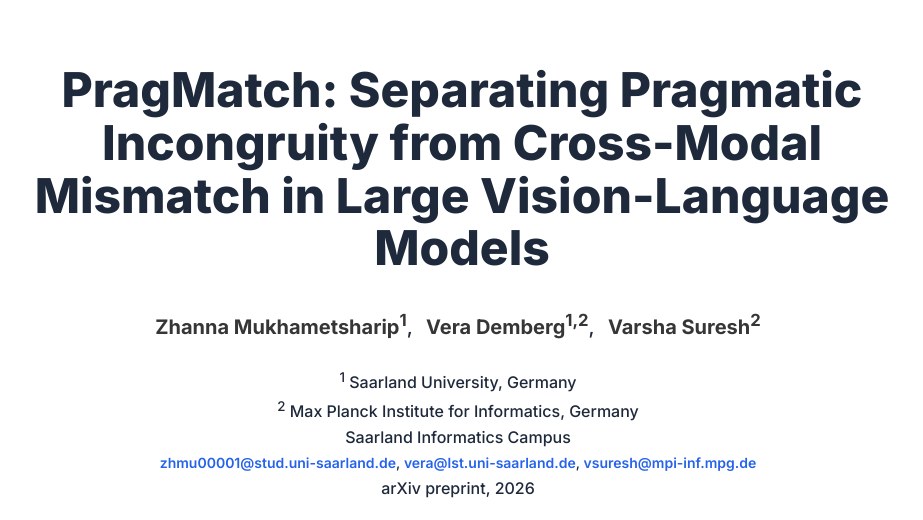
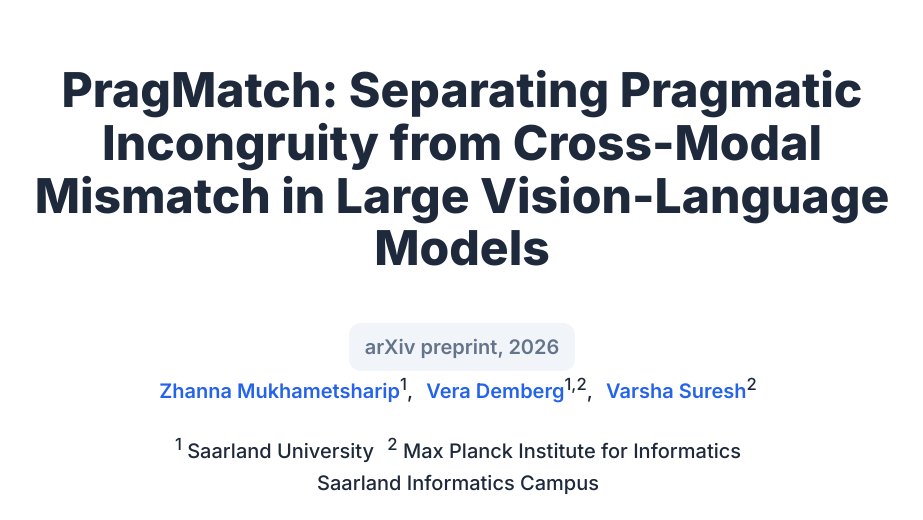
Before and after one commit to zh021120/pragmatch-project-page, a plain HTML site: page index.html in a window 1280 px wide. Shown: the top 520 px of the page, without its empty margins (178-1101 px from the left). Drawn offline with nearby package versions, Linux system fonts and the light colour scheme; some icons are missing.

Commit message:
Update3 index.html

```diff
--- a/index.html
+++ b/index.html
@@ -200,45 +200,39 @@
               PragMatch: Separating Pragmatic Incongruity from Cross-Modal Mismatch in Large Vision-Language Models
             </h1>
 
+
+<!-- Publication information -->
+<div class="is-size-5 publication-venue">
+  arXiv preprint, 2026
+</div>
+
 <!-- Authors -->
 <div class="is-size-5 publication-authors">
   <span class="author-block">
-                <strong>Zhanna Mukhametsharip<sup>1</sup></strong>,
+    <a href="#">Zhanna Mukhametsharip</a><sup>1</sup>,
   </span>
   <span class="author-block">
-                <strong>Vera Demberg<sup>1,2</sup></strong>,
+    <a href="https://www.uni-saarland.de/en/chair/demberg.html">Vera Demberg</a><sup>1,2</sup>,
   </span>
   <span class="author-block">
-                <strong>Varsha Suresh<sup>2</sup></strong>
+    <a href="https://varsha33.github.io/">Varsha Suresh</a><sup>2</sup>
   </span>
 </div>
 
-            <!-- Affiliations and emails -->
-            <div class="is-size-6 publication-authors">
+<!-- Affiliations -->
+<div class="is-size-5 publication-authors">
   <span class="author-block">
-                <sup>1</sup> Saarland University, Germany
+    <sup>1</sup> Saarland University
   </span>
-              <br>
   <span class="author-block">
-                <sup>2</sup> Max Planck Institute for Informatics, Germany
+    <sup>2</sup> Max Planck Institute for Informatics
   </span>
   <br>
   <span class="author-block">
     Saarland Informatics Campus
   </span>
-              <br>
-              <span class="author-block">
-                <small>
-                  <a href="mailto:zhmu00001@stud.uni-saarland.de">zhmu00001@stud.uni-saarland.de</a>,
-                  <a href="mailto:vera@lst.uni-saarland.de">vera@lst.uni-saarland.de</a>,
-                  <a href="mailto:vsuresh@mpi-inf.mpg.de">vsuresh@mpi-inf.mpg.de</a>
-                </small>
-              </span>
-              <br>
-              <span class="author-block">
-                arXiv preprint, 2026
-              </span>
 </div>
+
 
             <!-- Publication links -->
             <div class="column has-text-centered">
```
Lines whose indentation alone changed are shown as unchanged.
